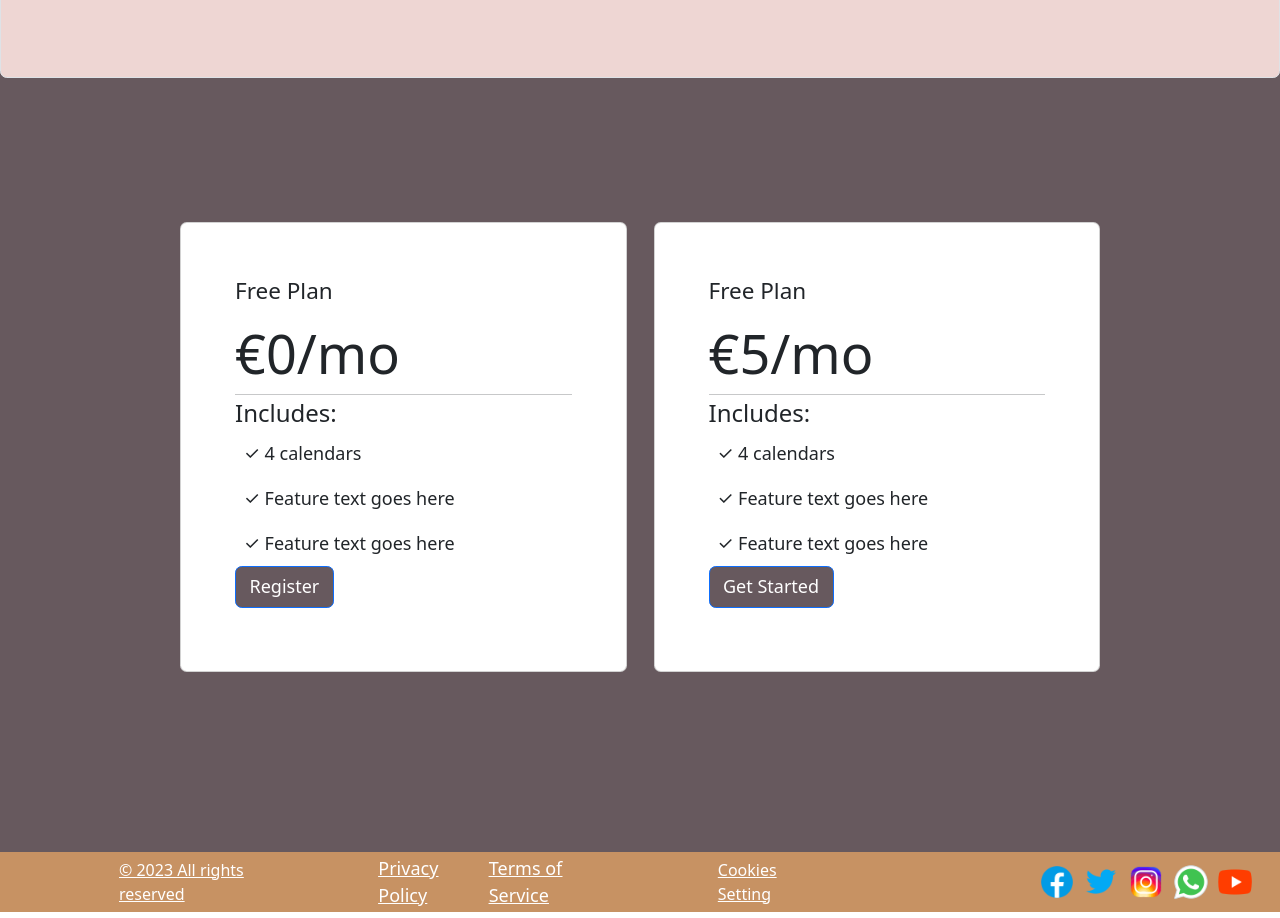
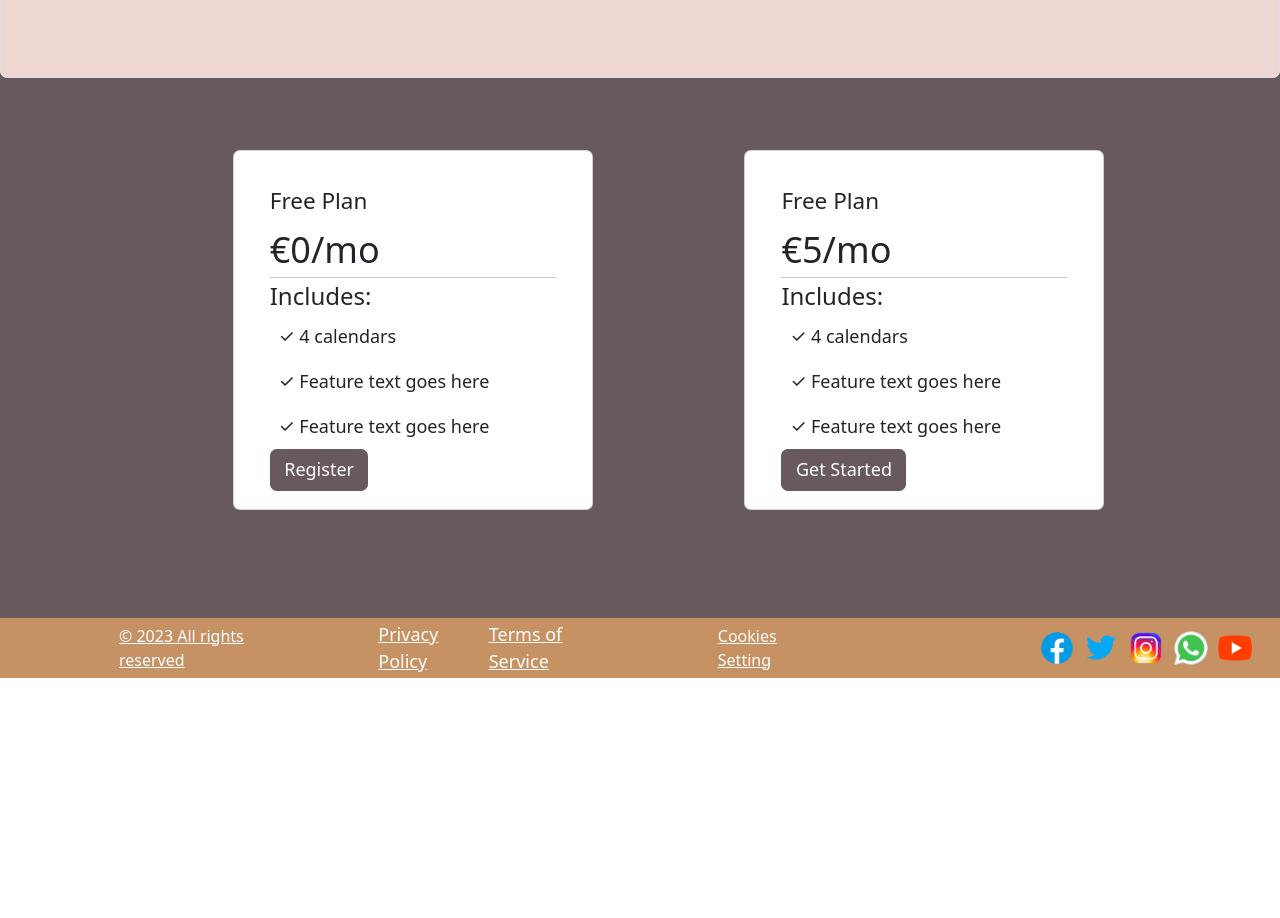
Before and after one commit to JoonAro/calendarMaker, a React (Vite) app: page / in a window 1280 px wide. Shown: the part 1160-2078 px from the top of the page. After the commit the page ends 1844 px from the top, so only its background shows below. Built offline with nearby package versions, Linux system fonts and the light colour scheme; no server answers.

Commit message:
resize card and route register card

```diff
--- a/src/routes/Home.jsx
+++ b/src/routes/Home.jsx
@@ -19,7 +19,7 @@ const Home = () => {
         </Col>
         <Col style={{ justifyContent: "center" }} md={5}>
           <div className="text-center mt-5" style={{ margin: "0 auto", maxWidth: "fit-content", textAlign: "justify" }}>
-            <h1 style={{ fontSize: "1.5rem", fontWeight: "bold", color: "whitesmoke", marginBottom:"2rem"}}>Advent Calendar<br/>Create your style and share with friends!</h1>
+            <h1 style={{ fontSize: "1.5rem", fontWeight: "bold", color: "whitesmoke", marginBottom: "2rem" }}>Advent Calendar<br />Create your style and share with friends!</h1>
             <h2>Create your own unique online advent calendar, where each day reveals a new virtual window, brimming with surprises and happiness.</h2>
           </div>
         </Col>
@@ -30,20 +30,20 @@ const Home = () => {
         <h2 className="text-3xl mb-4">Customize your calendar</h2>
         <div className="w-screen py-40 rounded-md mt-4 bg-smallBackground border relative">
           <div className=" w-16 md:w-32 lg:w-60 absolute top-0 left-0 mt-2.5 ml-14 sm:ml-40 items-start flex flex-col sm:items-center">
-  <img className='h-24 hover:-translate-y-1 hover:scale-125' src={icon1} alt="icon1"/>
+            <img className='h-24 hover:-translate-y-1 hover:scale-125' src={icon1} alt="icon1" />
             <span className='text-xs sm:text-base mt-3 text-fontDark'>Choose a name of a calendar</span>
             <span className='text-zinc-400 text-xs'>What is the main idea of your calendar?</span>
           </div>
 
           <div className="w-16 md:w-32 lg:w-72 absolute top-20 left-1/2 transform -translate-x-1/2 mb-2 items-left-1/4 flex flex-col sm:items-center">
-  <img className='h-24 hover:-translate-y-1 hover:scale-125' src={icon2} alt="icon2"/>
+            <img className='h-24 hover:-translate-y-1 hover:scale-125' src={icon2} alt="icon2" />
             <span className='text-xs sm:text-base mt-3 text-fontDark'>Change style, upload images</span>
             <span className='text-zinc-400 text-xs'>Choose images and style of the hatches, theme
             </span>
           </div>
 
           <div className="w-16 md:w-32 lg:w-72 absolute top-0 right-0 mt-2.5 mr-14 sm:mr-40 items-end flex flex-col sm:items-center">
-        <img className='h-24 hover:-translate-y-1 hover:scale-125' src={icon3} alt="icon3"/>
+            <img className='h-24 hover:-translate-y-1 hover:scale-125' src={icon3} alt="icon3" />
             <span className='text-xs sm:text-base mt-3 text-fontDark'>Share your calendar</span>
             <span className='text-zinc-400 text-xs'>Whould you like to share your calendar? Sure, do it!
             </span>
@@ -51,13 +51,12 @@ const Home = () => {
         </div>
       </div>
 
-
-      <Row className="mt-5" style={{ padding: "5rem" }}>
-        <Col md={6} className="d-flex justify-content-center">
-          <Card style={{ padding: "2rem", width: '25rem', height: '25rem' }}>
+      <Row className="mt-5" style={{ padding: "1rem" }}>
+        <Col md={7} xs={12} className="d-flex justify-content-center ">
+          <Card style={{ padding: "1rem", width: '20rem', height: "20rem" }}>
             <Card.Body>
               <Card.Title>Free Plan</Card.Title>
-              <Card.Text style={{ fontSize: '3rem' }}>
+              <Card.Text style={{ fontSize: '2rem' }}>
                 €0/mo
               </Card.Text>
               <hr />
@@ -67,15 +66,15 @@ const Home = () => {
                 <li style={{ padding: "0.5rem" }}>&#10003; Feature text goes here</li>
                 <li style={{ padding: "0.5rem" }}>&#10003; Feature text goes here</li>
               </ul>
-              <Button style={{ backgroundColor: "#67595E" }}>Register</Button>
+              <Button style={{ backgroundColor: "#67595E", borderColor: "#67595E" }} onClick={() => window.location.href = '/register'}>Register</Button>
             </Card.Body>
           </Card>
         </Col>
-        <Col md={6} className="d-flex justify-content-center mt-5 mt-md-0">
-          <Card style={{ padding: "2rem", width: '25rem', height: '25rem' }}>
+        <Col md={10} xs={10} lg={5} className="d-flex justify-content-left mt-5 mt-md-0">
+          <Card style={{ padding: "1rem", width: '20rem', height: "20rem" }}>
             <Card.Body>
               <Card.Title>Free Plan</Card.Title>
-              <Card.Text style={{ fontSize: '3rem' }}>
+              <Card.Text style={{ fontSize: '2rem' }}>
                 €5/mo
               </Card.Text>
               <hr />
@@ -85,12 +84,13 @@ const Home = () => {
                 <li style={{ padding: "0.5rem" }}>&#10003; Feature text goes here</li>
                 <li style={{ padding: "0.5rem" }}>&#10003; Feature text goes here</li>
               </ul>
-              <Button style={{ backgroundColor: "#67595E" }}>Get Started</Button>
+              <Button style={{ backgroundColor: "#67595E", borderColor: "#67595E" }}>Get Started</Button>
             </Card.Body>
           </Card>
         </Col>
       </Row>
     </Container>
+
   );
 };
 
```
Lines whose indentation alone changed are shown as unchanged.
